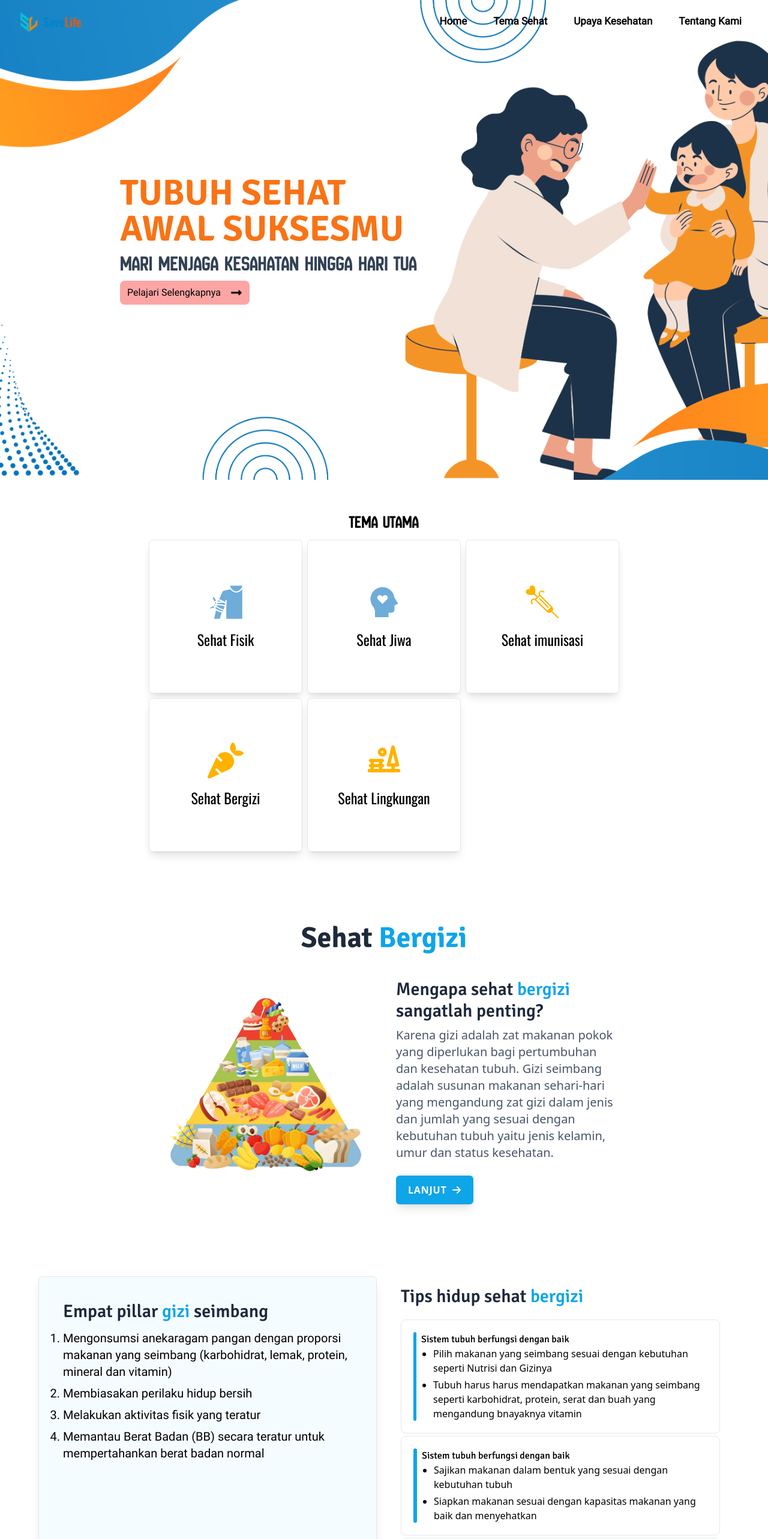
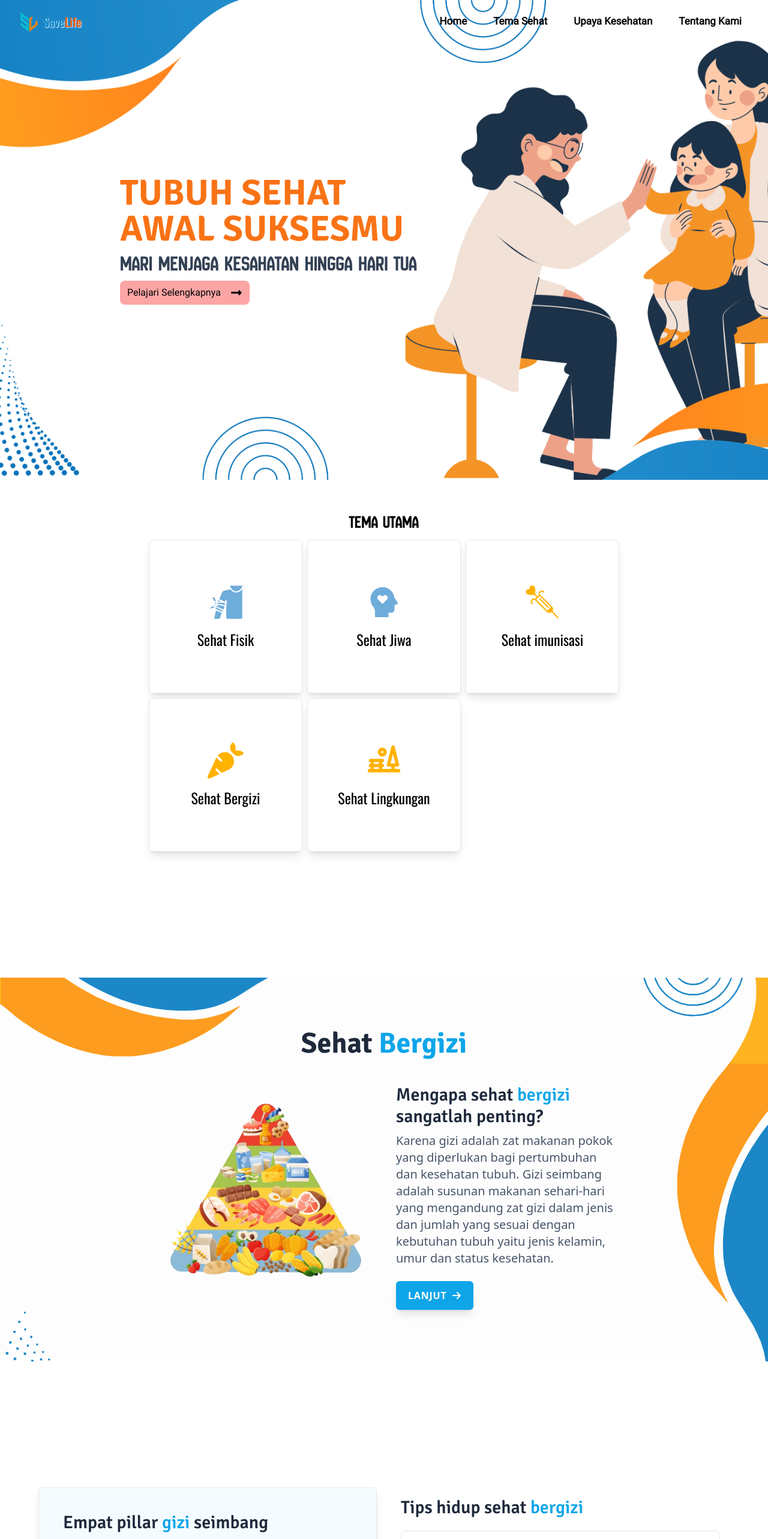
Before and after one commit to Fishniki/web-sagasitas, a React (Vite) app: page / in a window 1280 px wide. Shown: the top 2566 px of the page at 60% size. Built offline with nearby package versions, Linux system fonts and the light colour scheme.

Commit message:
new style

```diff
--- a/src/components/Content.jsx
+++ b/src/components/Content.jsx
@@ -1,5 +1,6 @@
 import { FaArrowRight } from "react-icons/fa6";
 import Food from "../assets/img/food.png";
+import Bg from "../assets/img/hero.svg"
 import Konten from "../assets/img/conten.png";
 import { MdAdd } from "react-icons/md";
 import { useState } from "react";
@@ -34,7 +35,7 @@ const Content = () => {
 
 return (
     <div className="mt-20 ">
-        <div className="container px-6 mb-10 font-inter max-w-md mx-auto sm:max-w-xl md:max-w-5xl lg:max-w-full  lg:px-64">
+        <div className="relative bg-cover bg-center bg-no-repeat px-6 py-44 mb-10 bg-opacity-10 font-inter max-w-md mx-auto sm:max-w-xl md:max-w-5xl lg:max-w-full lg:px-64" style={{ backgroundImage: `url(${Bg})` }}>
     <h3 className="text-4xl font-bold font-signika mb-5 text-slate-800 sm:text-5xl md:text-5xl text-center">
         Sehat <span className="text-sky-500">Bergizi</span>
     </h3>
@@ -69,6 +70,7 @@ return (
         </div>
     </div>
         </div>
+
 
         <div className="p-6 py-20 w-full flex justify-center backdrop-blur-lg">
         {/* Kontainer untuk kedua halaman */}
--- a/src/components/Navbar.jsx
+++ b/src/components/Navbar.jsx
@@ -27,7 +27,10 @@ const Navbar = () => {
       <div className={`fixed top-0 left-0 z-50 w-full ${navbarBackground} transition-all duration-500 md:px-7 px-5 py-4 flex justify-between items-center`}>
         <div className="flex items-center gap-1">
           <img src={Logo} className="w-10" alt="Logo" />
-          <h1 className=" text-xl font-medium font-oswald stroke-black text-sky-600">Save<span className="text-orange-600">Life</span></h1>
+          <h1 className="text-xl font-medium font-oswald text-sky-600" style={{ textShadow: '1px 1px 2px white' }}>
+          Save<span className="text-orange-600">Life</span>
+          </h1>
+
         </div>
         <div className="md:flex hidden items-center">
           <ul className="flex space-x-3 text-[17px] text-black font-roboto font-bold">
```
Lines whose indentation alone changed are shown as unchanged.
